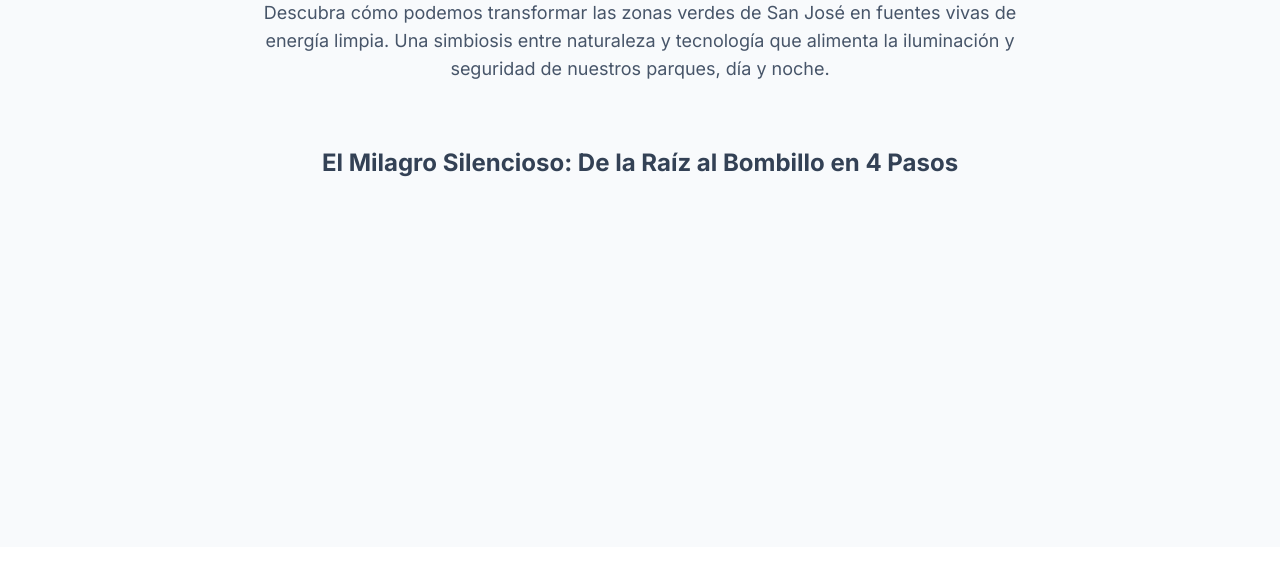
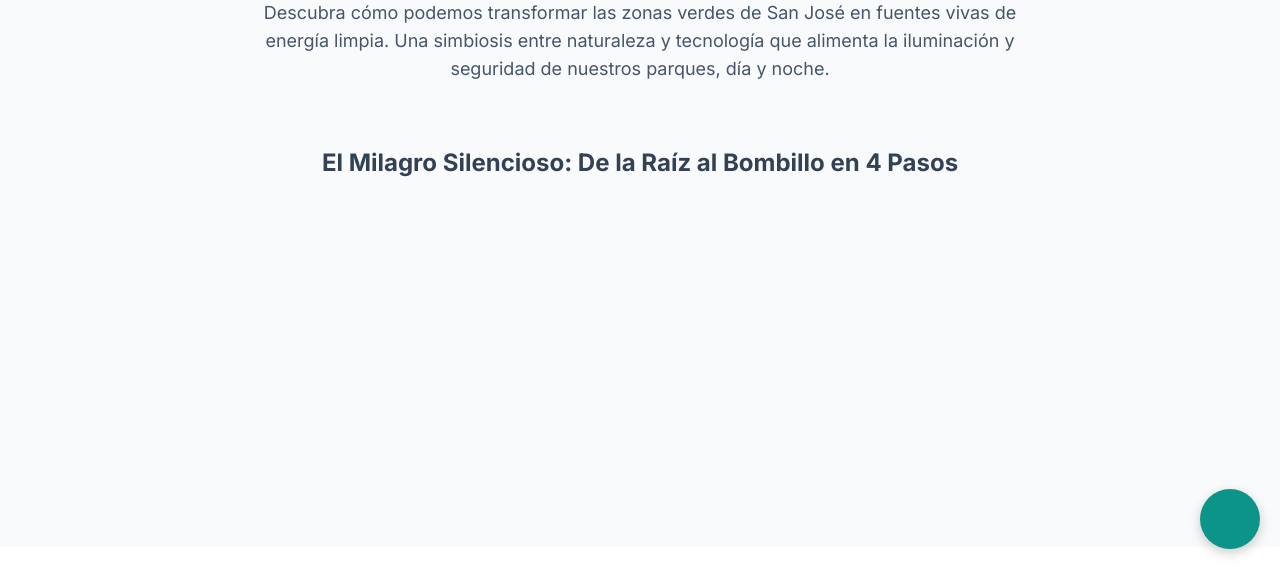
Before and after one commit to ApoloSolInvictus/bio-energia, a plain HTML site: page index.html in a window 1280 px wide. Shown: the part 231-800 px from the top of the page. Drawn offline with nearby package versions, Linux system fonts and the light colour scheme.

Commit message:
Update style.css

```diff
--- a/style.css
+++ b/style.css
@@ -89,3 +89,33 @@ body {
     opacity: 1;
     transform: translateY(0);
 }
+
+/* Estilos para el Botón de Audio Flotante */
+.audio-button {
+    position: fixed;
+    bottom: 20px;
+    right: 20px;
+    width: 60px;
+    height: 60px;
+    background-color: #0d9488; /* teal-600 */
+    color: white;
+    border: none;
+    border-radius: 50%;
+    display: flex;
+    align-items: center;
+    justify-content: center;
+    box-shadow: 0 4px 12px rgba(0, 0, 0, 0.2);
+    cursor: pointer;
+    transition: all 0.3s ease;
+    z-index: 1000;
+}
+
+.audio-button:hover {
+    background-color: #0f766e; /* teal-700 */
+    transform: scale(1.1);
+}
+
+.audio-button svg {
+    width: 28px;
+    height: 28px;
+}
```
